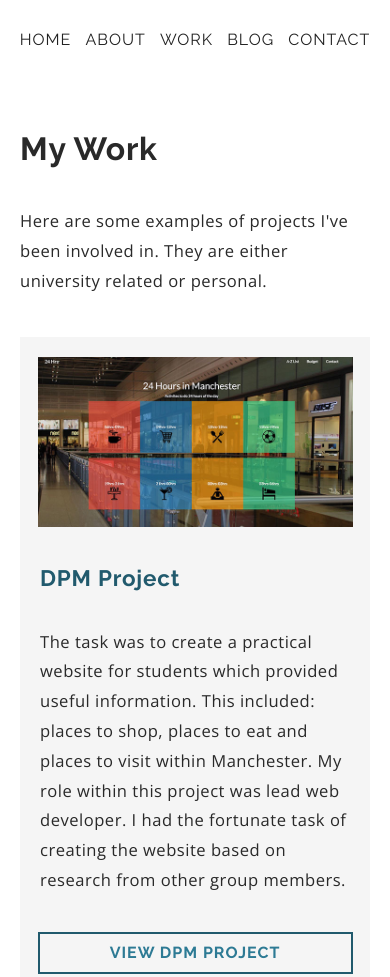
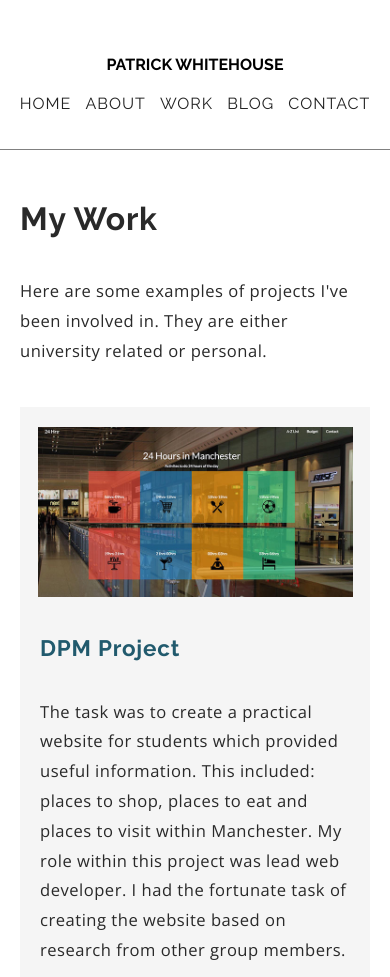
Before and after one commit to PatrickWhitehouse/AgencyReady, a website: page work.html in a window 390 px wide. Shown: the top 977 px of the page. Drawn offline with nearby package versions, Linux system fonts and the light colour scheme; a script that the page names is missing.

Commit message:
Added sub page border bottom & included branding span

```diff
--- a/sass/styles.scss
+++ b/sass/styles.scss
@@ -132,12 +132,30 @@ a:focus{
     clear: both;
 }
 /* Navigation Styling */
+
+span.brand, span.brand-sub{
+  color: $lightgrey;
+  opacity: 1;
+  text-decoration: none;
+  font-size: 1em;
+  transition: 0.3s all ease;
+  text-transform: uppercase;
+  position: relative;
+  font-family: 'Raleway', sans-serif;
+  margin-left: 40px;
+  font-weight: bold;
+}
+
+span.brand-sub{
+  color: #000;
+}
+
 nav.main {
     width: 100%;
     height: 80px;
     background-color: transparent;
     display: flex;
-    justify-content: flex-end;
+    justify-content: space-between;
     align-items: center;
     position: absolute;
     top: 0;
@@ -190,8 +208,9 @@ nav.sub_pages {
     min-height: 80px;
     max-height: 80px;
     background-color: transparent;
+    border-bottom: 1px solid lighten(#000, 50%);
     display: flex;
-    justify-content: flex-end;
+    justify-content: space-between;
     align-items: center;
     top: 0;
     left: 0;
@@ -660,6 +679,16 @@ footer {
         background: #2d2d2d;
     }
 
+    nav{
+      flex-direction: column;
+    }
+
+
+
+    span.brand, span.brand-sub{
+      margin: 20px 0;
+    }
+
 
 
 }
@@ -668,10 +697,13 @@ footer {
     nav.sub_pages {
         justify-content: center;
         flex: 1 0 auto;
-        max-height: 80px;
+        min-height: 150px;
 
     }
 
+    nav.sub_pages{
+      border-bottom: 1px solid lighten(#000, 50%);
+    }
 
     nav.main ul {
         padding: 0;
--- a/work.html
+++ b/work.html
@@ -19,6 +19,7 @@
     <!-- Start Navigation -->
     <a href="#content" class="skip-link">Skip Navigation</a>
     <nav class="sub_pages" role="navigation">
+      <span class="brand-sub">Patrick Whitehouse</span>
         <ul>
             <li><a href="index.html" title="Patrick Whitehouse's portfolio home page">Home</a></li>
             <li><a href="about.html" title="Find out more about Patrick Whitehouse">About</a></li>
@@ -60,7 +61,7 @@
           </div>
 
           <div class="work__item">
-            <img src="images/web_programming_example.jpg" alt="" class="work__item--image">
+            <img src="images/mat_work.jpg" alt="" class="work__item--image">
             <h2 class="work__item--title">Maid About Town</h2>
             <p class="work__item--desc">This was a final year project. The website was created for a commercial cleaners based in Cheshire. <br>
             I had to carry out my own research in order to develop the website, such as: a competitor analysis, card sort and a selection of user persona mockups. </p>
```
Also changed, not shown: about.html (+1 -0 lines), blog.html (+1 -0 lines), blogs/portfolio-development.html (+1 -0 lines), blogs/portfolio-improvements.html (+1 -0 lines), blogs/portfolio-optimisation.html (+1 -0 lines), blogs/the-industry.html (+1 -0 lines), contact.html (+1 -0 lines), index.html (+1 -0 lines), css/styles.css, images/mat_work.jpg (added), 1 other file.
